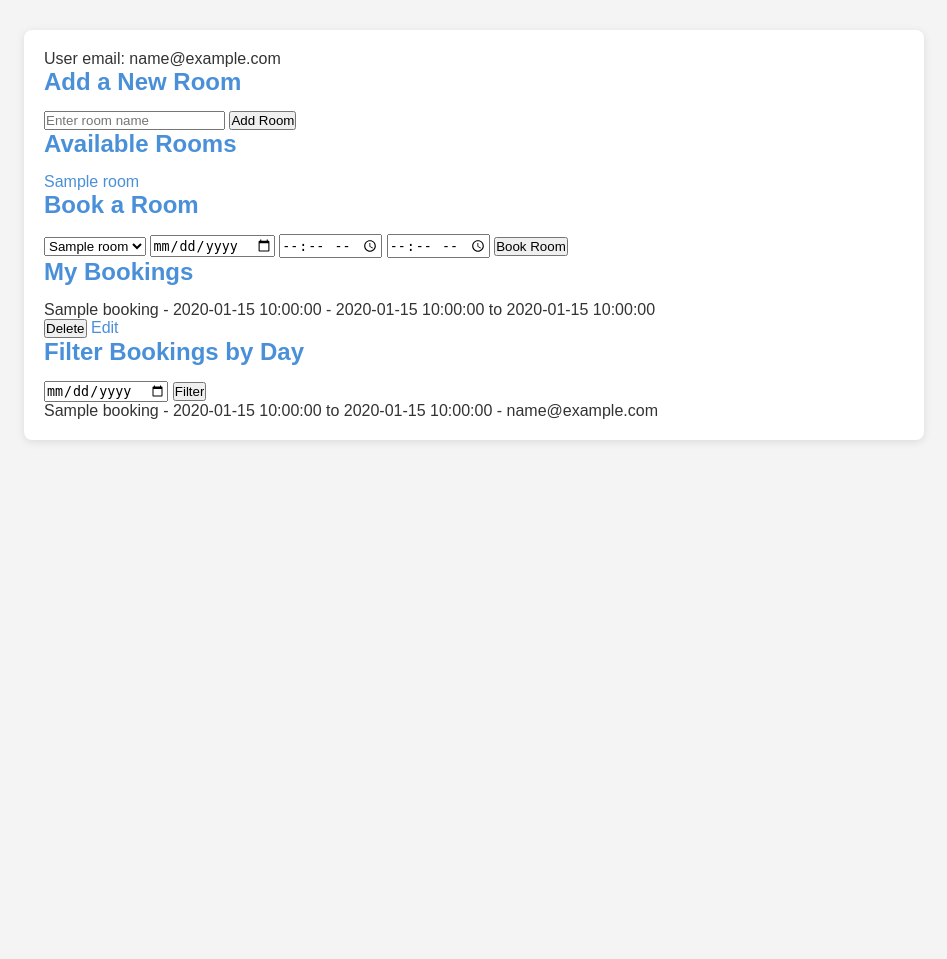
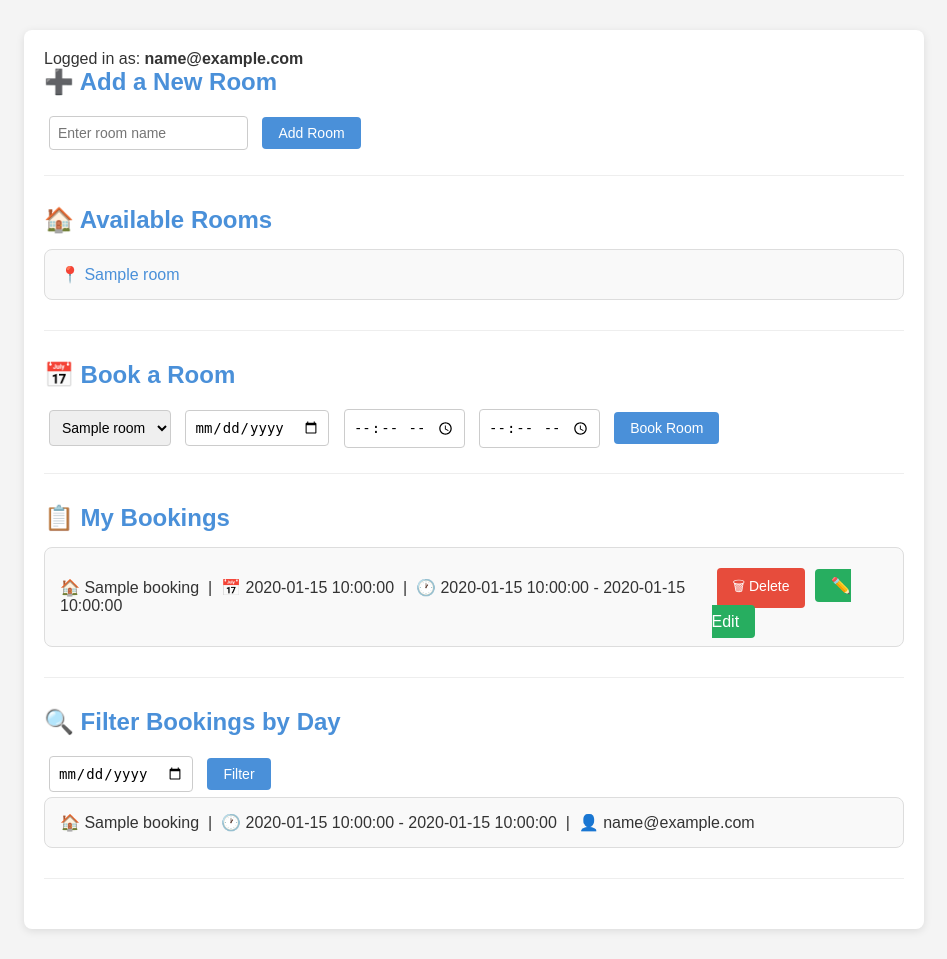
Before and after one commit to AditiTiwari07/room-scheduler-fastapi, a FastAPI app: template templates/index.html in a window 1280 px wide. Shown: the part 58-1017 px from the top of the page, without its empty margins (166-1113 px from the left). Before the commit the page ends 500 px from the top, so only its background shows below. Run offline with FastAPI, Linux system fonts and the light colour scheme; the template is opened without the code that fills it: most values are stand-ins (such as "Sample title", 1, 10 or a date in 2020); parts of the project's set-up code (start-up, migrations or seed data) failed here and were passed over; some libraries are stand-ins or nearby versions.

Commit message:
new UI  designs with cards and colors in calendar

```diff
--- a/static/style.css
+++ b/static/style.css
@@ -34,6 +34,12 @@ h2 {
     color: #4a90d9;
 }
 
+h3 {
+    margin-top: 20px;
+    margin-bottom: 10px;
+    color: #333;
+}
+
 a {
     color: #4a90d9;
     text-decoration: none;
@@ -42,3 +48,113 @@ a {
 a:hover {
     text-decoration: underline;
 }
+
+input[type="text"],
+input[type="date"],
+input[type="time"],
+input[type="email"],
+input[type="password"],
+select {
+    padding: 8px;
+    margin: 5px;
+    border: 1px solid #ccc;
+    border-radius: 4px;
+    font-size: 14px;
+}
+
+input[type="submit"],
+button {
+    padding: 8px 16px;
+    margin: 5px;
+    background-color: #4a90d9;
+    color: white;
+    border: none;
+    border-radius: 4px;
+    cursor: pointer;
+    font-size: 14px;
+}
+
+input[type="submit"]:hover,
+button:hover {
+    background-color: #357abd;
+}
+
+.login-box {
+    background: #f9f9f9;
+    padding: 20px;
+    border-radius: 8px;
+    margin-bottom: 20px;
+    border: 1px solid #ddd;
+}
+
+.room-card {
+    background: #f9f9f9;
+    padding: 15px;
+    border-radius: 8px;
+    margin-bottom: 10px;
+    border: 1px solid #ddd;
+    display: flex;
+    justify-content: space-between;
+    align-items: center;
+}
+
+.booking-card {
+    background: #f9f9f9;
+    padding: 15px;
+    border-radius: 8px;
+    margin-bottom: 10px;
+    border: 1px solid #ddd;
+    display: flex;
+    justify-content: space-between;
+    align-items: center;
+}
+
+.delete-btn {
+    background-color: #e74c3c !important;
+}
+
+.delete-btn:hover {
+    background-color: #c0392b !important;
+}
+
+.edit-btn {
+    background-color: #27ae60 !important;
+    color: white;
+    padding: 8px 16px;
+    border-radius: 4px;
+    text-decoration: none;
+}
+
+.edit-btn:hover {
+    background-color: #219a52 !important;
+    text-decoration: none;
+}
+
+.back-btn {
+    display: inline-block;
+    margin-top: 20px;
+    padding: 8px 16px;
+    background-color: #4a90d9;
+    color: white;
+    border-radius: 4px;
+    text-decoration: none;
+}
+
+.back-btn:hover {
+    background-color: #357abd;
+    text-decoration: none;
+}
+
+.error-message {
+    color: #e74c3c;
+    padding: 10px;
+    background: #fde8e8;
+    border-radius: 4px;
+    margin-bottom: 10px;
+}
+
+.section {
+    margin-bottom: 30px;
+    padding-bottom: 20px;
+    border-bottom: 1px solid #eee;
+}
--- a/templates/base.html
+++ b/templates/base.html
@@ -12,16 +12,17 @@
         <h1>Room Scheduler</h1>
     </nav>
     <div class="container">
-        <div id="login-box" hidden="true">
+        <div id="login-box" hidden="true" class="login-box">
+            <h3>Login / Sign Up</h3>
             Email:<input type="text" name="" id="email"/><br/>
-            Password:<input type="password" name="" id="password"/>
+            Password:<input type="password" name="" id="password"/><br/>
             <button id="login">Login</button>
             <button id="sign-up">Sign Up</button>
         </div>
-        <button id="sign-out" hidden="true">Sign out</button>
+        <button id="sign-out" hidden="true" class="delete-btn">Sign out</button>
 
         {% if user_token %}
-            <p>User email: {{ user_token.email }}</p>
+            <p>Logged in as: <strong>{{ user_token.email }}</strong></p>
         {% endif %}
 
         {% block content %}{% endblock %}
--- a/templates/index.html
+++ b/templates/index.html
@@ -4,29 +4,35 @@
 
 {% if user_token %}
 
-<h2>Add a New Room</h2>
+<div class="section">
+<h2>➕ Add a New Room</h2>
 <form action="/add-room" method="post">
     <input type="text" name="room_name" placeholder="Enter room name" required/>
     <input type="submit" value="Add Room"/>
 </form>
+</div>
 
-<h2>Available Rooms</h2>
+<div class="section">
+<h2>🏠 Available Rooms</h2>
 {% if rooms %}
     {% for room in rooms %}
-        <p><a href="/room/{{ room['name'] }}">{{ room['name'] }}</a>
+        <div class="room-card">
+            <a href="/room/{{ room['name'] }}">📍 {{ room['name'] }}</a>
             {% if room['created_by'] == user_token.email %}
             <form action="/delete-room" method="post" style="display:inline">
                 <input type="hidden" name="room_name" value="{{ room['name'] }}"/>
-            <input type="submit" value="Delete Room"/>
+                <input type="submit" value="🗑 Delete Room" class="delete-btn"/>
             </form>
             {% endif %}
-        </p>
+        </div>
     {% endfor %}
 {% else %}
     <p>No rooms available yet.</p>
 {% endif %}
+</div>
 
-<h2>Book a Room</h2>
+<div class="section">
+<h2>📅 Book a Room</h2>
 <form action="/add-booking" method="post">
     <select name="room_name" required>
         {% for room in rooms %}
@@ -38,23 +44,30 @@
     <input type="time" name="end_time" required/>
     <input type="submit" value="Book Room"/>
 </form>
+</div>
 
-<h2>My Bookings</h2>
+<div class="section">
+<h2>📋 My Bookings</h2>
 {% if bookings %}
     {% for booking in bookings %}
-        <p>{{ booking['room_name'] }} - {{ booking['date'] }} - {{ booking['start_time'] }} to {{ booking['end_time'] }}
+        <div class="booking-card">
+            <span>🏠 {{ booking['room_name'] }} &nbsp;|&nbsp; 📅 {{ booking['date'] }} &nbsp;|&nbsp; 🕐 {{ booking['start_time'] }} - {{ booking['end_time'] }}</span>
+            <div>
                 <form action="/delete-booking" method="post" style="display:inline">
                     <input type="hidden" name="booking_id" value="{{ booking['_id'] }}"/>
-            <input type="submit" value="Delete"/>
+                    <input type="submit" value="🗑 Delete" class="delete-btn"/>
                 </form>
-        <a href="/edit-booking/{{ booking['_id'] }}">Edit</a>
-        </p>
+                <a href="/edit-booking/{{ booking['_id'] }}" class="edit-btn">✏️ Edit</a>
+            </div>
+        </div>
     {% endfor %}
 {% else %}
     <p>No bookings yet.</p>
 {% endif %}
+</div>
 
-<h2>Filter Bookings by Day</h2>
+<div class="section">
+<h2>🔍 Filter Bookings by Day</h2>
 <form action="/filter-bookings" method="post">
     <input type="date" name="date" required/>
     <input type="submit" value="Filter"/>
@@ -63,16 +76,21 @@
 {% if filtered_bookings is defined %}
 {% if filtered_bookings %}
     {% for booking in filtered_bookings %}
-        <p>{{ booking['room_name'] }} - {{ booking['start_time'] }} to {{ booking['end_time'] }} - {{ booking['user_email'] }}</p>
+        <div class="booking-card">
+            <span>🏠 {{ booking['room_name'] }} &nbsp;|&nbsp; 🕐 {{ booking['start_time'] }} - {{ booking['end_time'] }} &nbsp;|&nbsp; 👤 {{ booking['user_email'] }}</span>
+        </div>
     {% endfor %}
 {% else %}
     <p>No bookings found for that day.</p>
 {% endif %}
 {% endif %}
+</div>
 
 {% else %}
-<h2>Welcome to Room Scheduler</h2>
-<p>Please login to manage rooms and bookings.</p>
+<div class="section">
+<h2>Welcome to Room Scheduler 🏢</h2>
+<p>Please login or sign up to manage rooms and bookings.</p>
+</div>
 {% endif %}
 
 {% endblock %}
```
Also changed, not shown: templates/edit_booking.html (+23 -11 lines), templates/room.html (+62 -26 lines). Lines whose indentation alone changed are shown as unchanged.
